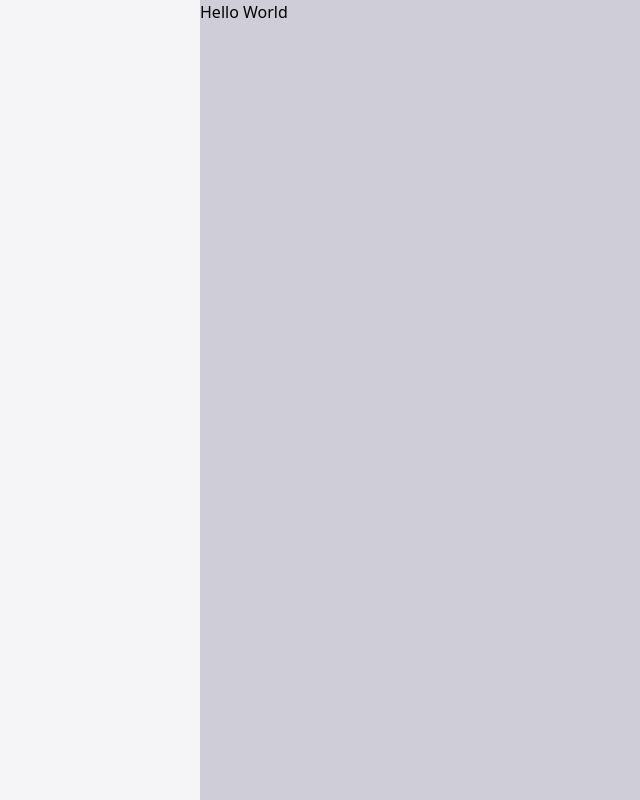
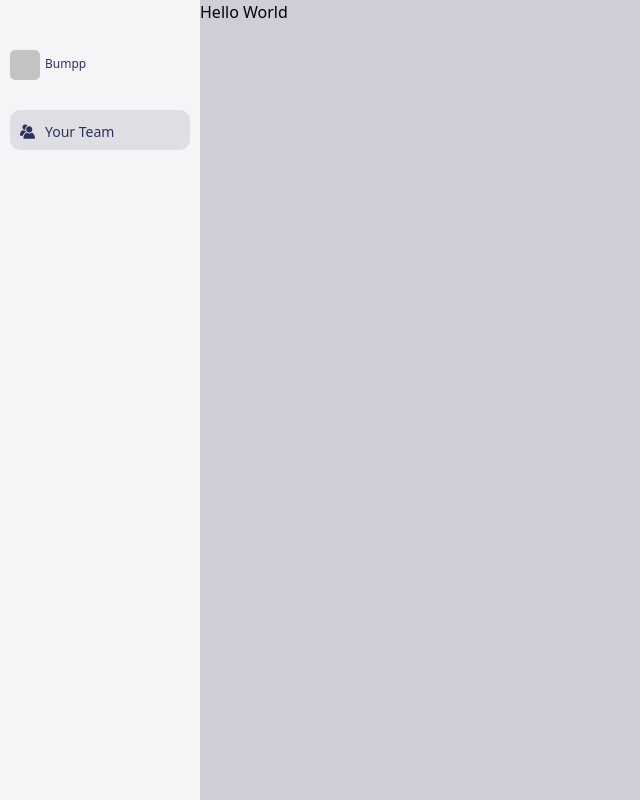
Before and after one commit to herdantio/bumpp-assessment-vue3-ts, a Vue app: page / in a window 1280 px wide. Shown: the whole page, without its empty margins (0-640 px from the left). Built offline with nearby package versions, Linux system fonts and the light colour scheme.

Commit message:
Finish side bar

```diff
--- /dev/null
+++ b/src/components/atoms/CompayLogo.vue
@@ -0,0 +1,13 @@
+<script setup lang="ts">
+</script>
+
+<template>
+  <div class="h-[30px] w-[30px] bg-[#C4C4C4] rounded-[5px]">
+
+  </div>
+</template>
+
+
+<style>
+
+</style>
--- /dev/null
+++ b/src/components/molecules/YourTeamButton.vue
@@ -0,0 +1,23 @@
+<script setup lang="ts">
+interface YourTeamButtonProps{
+    btnText?: string
+}
+const props: YourTeamButtonProps = withDefaults(defineProps<YourTeamButtonProps>(), {
+    btnText: "Your Team"
+})
+</script>
+
+<template>
+    <button class="w-[180px] h-[40px] bg-bump-your-team-btn rounded-[10px]">
+        <div class="flex flex-row">
+            <div class="pl-[10px]">
+                <img src="../../assets/Your_Team_icon.svg" class="inline-block align-middle"/>
+            </div>
+            <div class="pl-[10px]">
+                <span class="text-[14px] font-medium text-bumpp-blue-txt inline-block align-middle">
+                    {{props.btnText}}
+                </span>
+            </div>
+            </div>
+    </button>
+</template>
--- a/src/components/organisms/SideBar.vue
+++ b/src/components/organisms/SideBar.vue
@@ -1,10 +1,22 @@
 <script setup lang="ts">
 import SideBarWrapper from '../templates/SideBarWrapper.vue';
+import CompayLogo from '../atoms/CompayLogo.vue';
+import YourTeamButton from '../molecules/YourTeamButton.vue';
 </script>
 
 <template>
   <SideBarWrapper class="w-[200px]">
-
+      <div class="flex flex-row pt-[50px] pl-[10px]">
+          <div>
+              <CompayLogo></CompayLogo>
+          </div>
+          <div class="pl-[5px] h-[30px]">
+              <span class="text-[12px] align-middle font-medium text-bumpp-blue-txt">Bumpp</span>
+          </div>
+      </div>
+      <div class="pt-[30px] pl-[10px]">
+        <YourTeamButton></YourTeamButton>
+      </div>
   </SideBarWrapper>
 </template>
 
--- a/src/components/templates/SideBarWrapper.vue
+++ b/src/components/templates/SideBarWrapper.vue
@@ -1,5 +1,5 @@
 <template>
-    <div class="bg-bumpp-white-side-bar min-h-screen">
+    <div class="bg-bumpp-white-side-bar h-screen">
         <slot></slot>
     </div>
 </template>
--- a/tailwind.config.js
+++ b/tailwind.config.js
@@ -7,8 +7,10 @@ module.exports = {
   theme: {
     extend: {},
     colors: {
-      'bumpp-grey-main': '#CFCED8',
+      "bumpp-grey-main": "#CFCED8",
       "bumpp-white-side-bar": '#F5F5F7',
+      "bumpp-blue-txt": "#2C305D",
+      "bump-your-team-btn": "#DEDEE4"
     }
   },
   plugins: [],
```
Also changed, not shown: src/assets/Your_Team_icon.svg (added).
